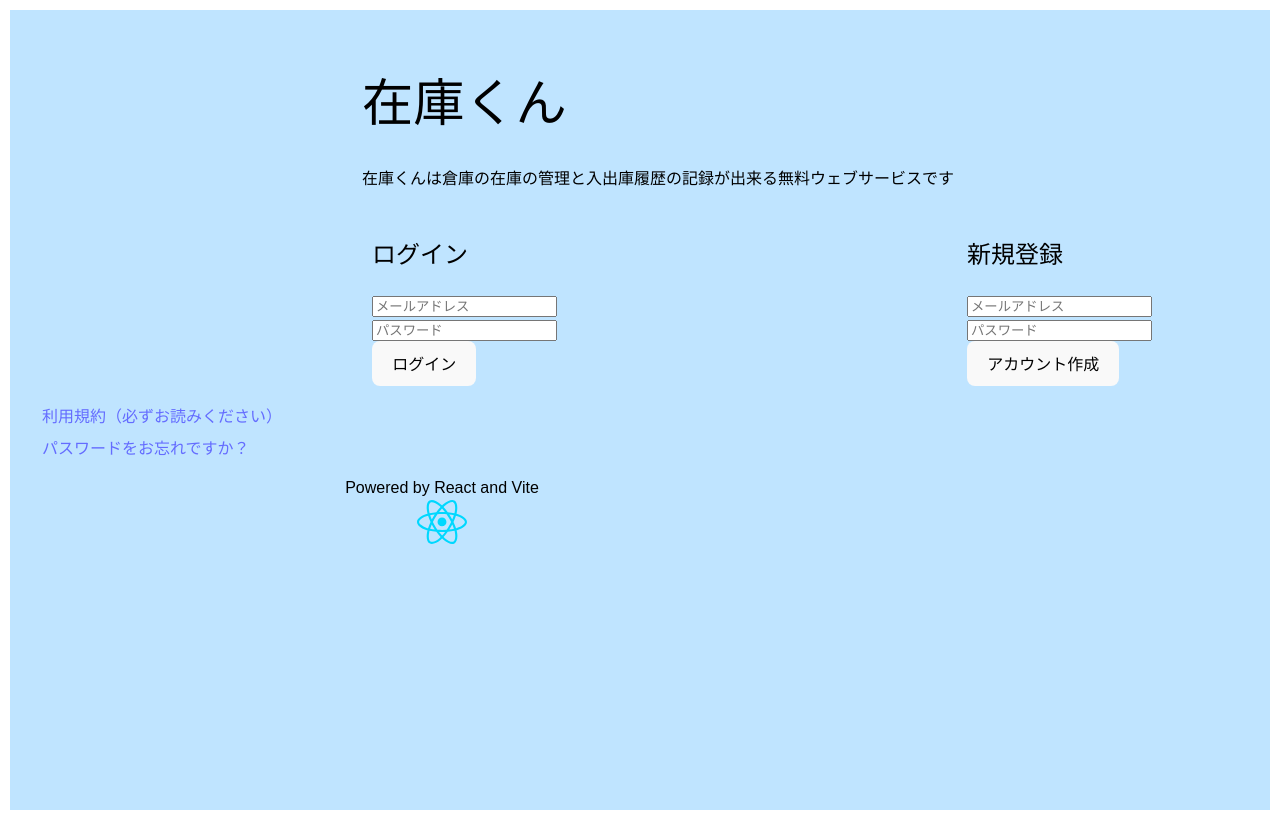
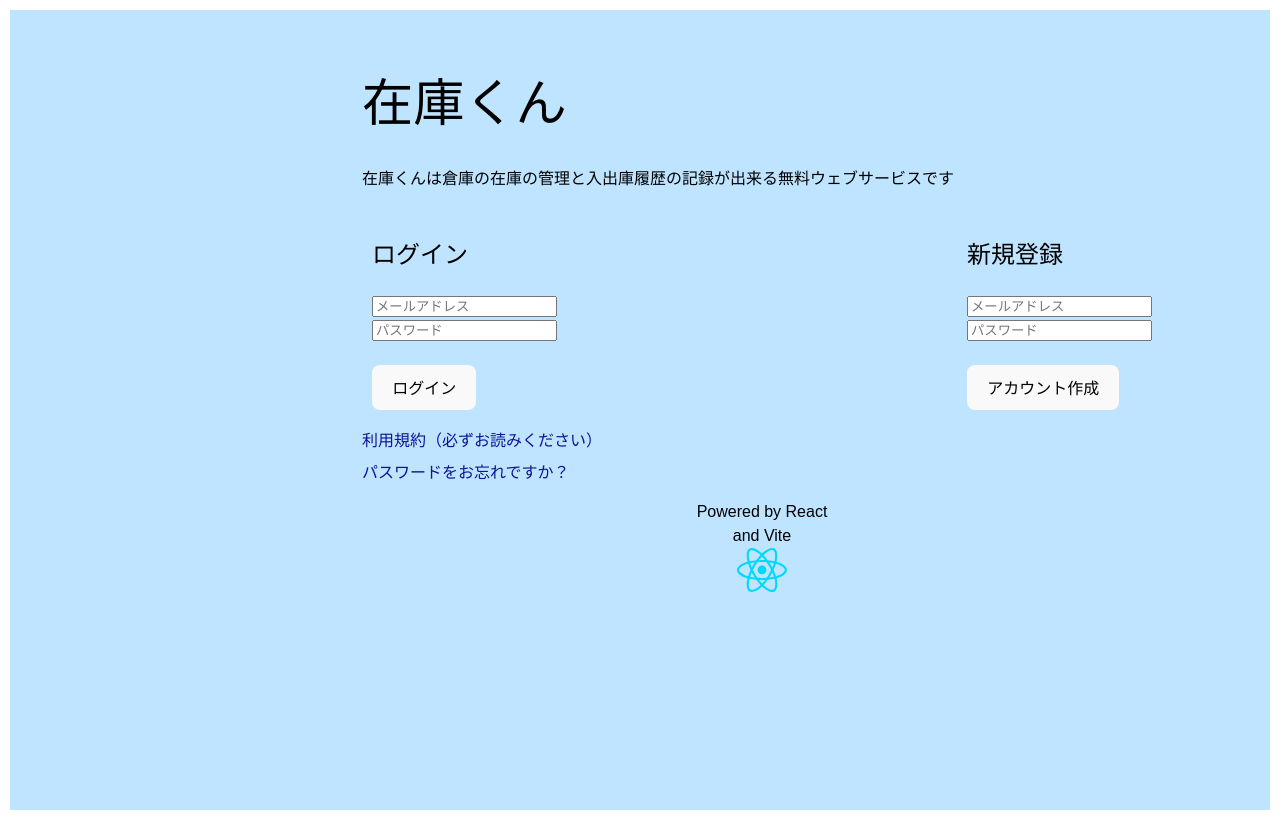
Before and after one commit to fu3nori/react_zaiko, a React (Vite) app in the folder client/: page / in a window 1280 px wide. Built offline with nearby package versions, Linux system fonts and the light colour scheme.

Commit message:
レイアウト修正

```diff
--- a/client/src/index.css
+++ b/client/src/index.css
@@ -14,8 +14,8 @@
 }
 
 a {
-  font-weight: 500;
-  color: #646cff;
+
+  color: #0d1496;
   text-decoration: inherit;
 }
 a:hover {
--- a/client/src/pages/Top.jsx
+++ b/client/src/pages/Top.jsx
@@ -76,7 +76,7 @@ function Top() {
                         placeholder="パスワード"
                         value={loginPassword}
                         onChange={(e) => setLoginPassword(e.target.value)}
-                    /><br />
+                    /><br /><br />
                     <button onClick={handleLogin}>ログイン</button>
                 </div>
 
@@ -94,25 +94,26 @@ function Top() {
                         placeholder="パスワード"
                         value={registerPassword}
                         onChange={(e) => setRegisterPassword(e.target.value)}
-                    /><br />
+                    /><br /><br />
                     <button onClick={handleRegister}>アカウント作成</button>
                 </div>
             </div>
 
             <div style={{ clear: 'both' }} />
-            <div style={{ marginTop: 8 }}>
-                <a href="/leagal">利用規約（必ずお読みください）</a>
+            <div style={{ marginTop: 8, marginLeft: "40%" }}>
+                <a href="/leagal"><strong>利用規約（必ずお読みください）</strong></a>
             </div>
-            <div style={{ marginTop: 8 }}>
-                <a href="/forgot">パスワードをお忘れですか？</a>
+            <div style={{ marginTop: 8, marginLeft: "40%" }}>
+                <a href="/forgot"><strong>パスワードをお忘れですか？</strong></a>
             </div>
-            <div className="footer">
+            <div className="footer" style={{ marginTop: 8, marginLeft: "80%" }}>
                 <p className="title" style={{ textAlign: 'center' }}>
                     Powered by React and Vite<br />
                     <img src={reactLogo} width="50" alt="React logo" />
                 </p>
             </div>
         </div>
+
     );
 }
 
--- a/client/src/styles/Main.css
+++ b/client/src/styles/Main.css
@@ -52,3 +52,4 @@ label {color: #000000;
     font-family: "Yu Gothic UI,ヒラギノ角ゴ, sans-serif", sans-serif;  }
 span {color: #000000;
     font-family: "Yu Gothic UI,ヒラギノ角ゴ, sans-serif", sans-serif;  }
+a {font-weight: bold;}
```
Also changed, not shown: 1 other file (tests, documents, lock files or other folders).
